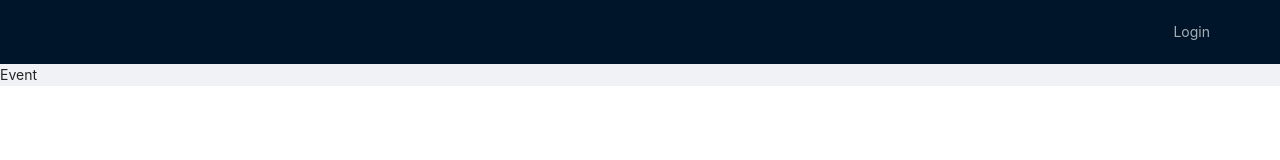
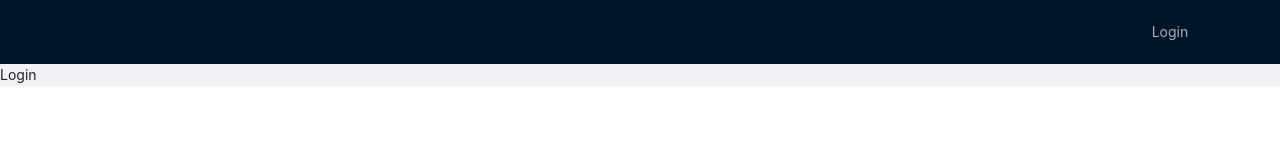
Before and after one commit to Gorb1k/ulbi-advanced-react, a React (Create React App) app: page /login in a window 1280 px wide. Before the commit this address led to /. Shown: the top 160 px of the page. Built offline with nearby package versions, Linux system fonts and the light colour scheme.

Commit message:
initial settings

```diff
--- a/src/components/AppRouter.tsx
+++ b/src/components/AppRouter.tsx
@@ -1,13 +1,14 @@
 import React, {FC} from 'react';
 import {Switch, Route, Redirect} from "react-router-dom";
 import {privateRoutes, pubicRoutes, RouteNames} from "../router";
+import {useTypedSelector} from "../hooks/useTypedSelector";
 
 const AppRouter: FC = () => {
 
-    const auth = true
+    const {isAuth} = useTypedSelector((state) => state.authReducer)
 
     return (
-        auth
+        isAuth
             ?
             <Switch>
                 {privateRoutes.map((route) => {
--- a/src/components/NavBar.tsx
+++ b/src/components/NavBar.tsx
@@ -1,24 +1,41 @@
 import React, {FC} from 'react';
-import {Menu, Row, Layout} from "antd";
+import {Menu, Row, Layout, Col} from "antd";
 import {useHistory} from "react-router-dom";
 import {RouteNames} from '../router'
+import {useTypedSelector} from "../hooks/useTypedSelector";
 
 
-
-const NavBar:FC = () => {
+const NavBar: FC = () => {
+    const {isAuth} = useTypedSelector((state) => state.authReducer)
     const router = useHistory()
     return (
         <Layout.Header>
             <Row justify="end">
+                {isAuth
+                    ? <Col span={4}>
+                        <Menu theme='dark' mode='horizontal' selectable={false}>
+                            <Menu.Item>
+                                Igor
+                            </Menu.Item>
+                            <Menu.Item onClick={() => console.log('Exit')}
+                                       key={1}>
+                                Exit
+                            </Menu.Item>
+                        </Menu>
+                    </Col>
+                    : <Col span={2}>
                         <Menu theme='dark' mode='horizontal' selectable={false}>
                             <Menu.Item onClick={() => router.push(RouteNames.LOGIN)}
                                        key={1}>
                                 Login
                             </Menu.Item>
                         </Menu>
+                    </Col>
+                }
         </Row>
 </Layout.Header>
-    );
+)
+    ;
 };
 
 export default NavBar;
--- /dev/null
+++ b/src/hooks/useTypedSelector.ts
@@ -0,0 +1,4 @@
+import {TypedUseSelectorHook, useSelector} from "react-redux";
+import {RootStateType} from "../store";
+
+export const useTypedSelector: TypedUseSelectorHook<RootStateType> = useSelector
--- a/src/store/index.ts
+++ b/src/store/index.ts
@@ -1,7 +1,8 @@
 import {applyMiddleware, combineReducers, createStore} from "redux";
 import thunk from 'redux-thunk'
+import reducers from '../store/reducers/index'
 
-const rootReducer = combineReducers({})
+const rootReducer = combineReducers(reducers)
 
 export const store = createStore(rootReducer, applyMiddleware(thunk))
 
--- a/src/store/reducers.ts
+++ /dev/null
@@ -1 +0,0 @@
-export const appReducer = () => {}
--- /dev/null
+++ b/src/store/reducers/auth/index.ts
@@ -0,0 +1,16 @@
+import {AuthAction, AuthActionEnum, AuthState} from "./types";
+
+const initialState:AuthState = {
+    isAuth:false
+}
+
+const authReducer = (state  = initialState, action:AuthAction):AuthState   => {
+    switch (action.type) {
+        case AuthActionEnum.SET_AUTH:
+            return {...state, isAuth: action.payload}
+
+        default:
+            return state
+    }
+}
+export default authReducer
--- /dev/null
+++ b/src/store/reducers/auth/types.ts
@@ -0,0 +1,14 @@
+export interface AuthState {
+    isAuth:boolean
+}
+
+export enum AuthActionEnum {
+    SET_AUTH='SET_AUTH'
+}
+
+export interface SetAuthAction{
+    type: AuthActionEnum.SET_AUTH
+    payload:boolean
+}
+
+export type AuthAction = SetAuthAction
--- /dev/null
+++ b/src/store/reducers/index.ts
@@ -0,0 +1,6 @@
+import authReducer from "./auth";
+
+
+export default {
+    authReducer
+}
```
Lines whose indentation alone changed are shown as unchanged.
